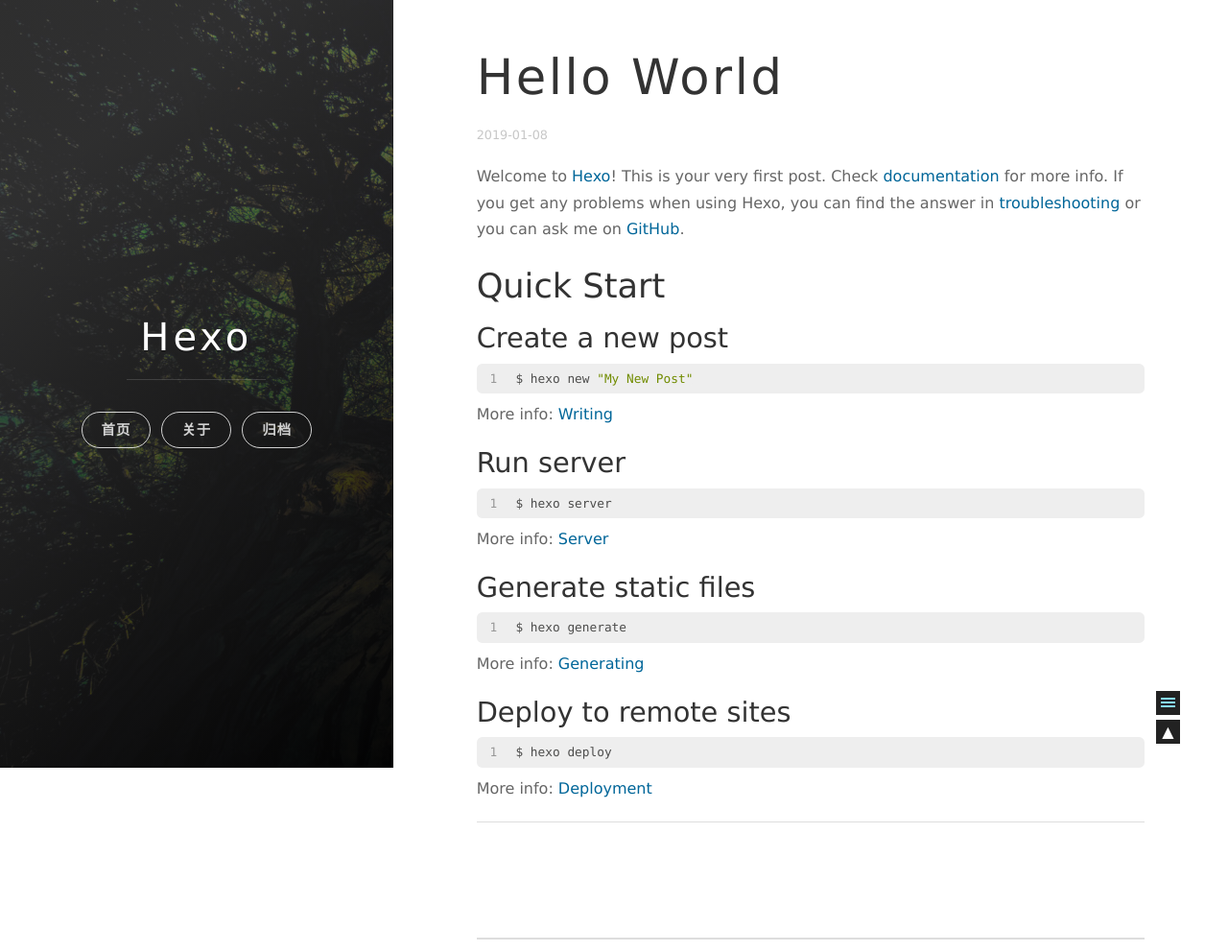
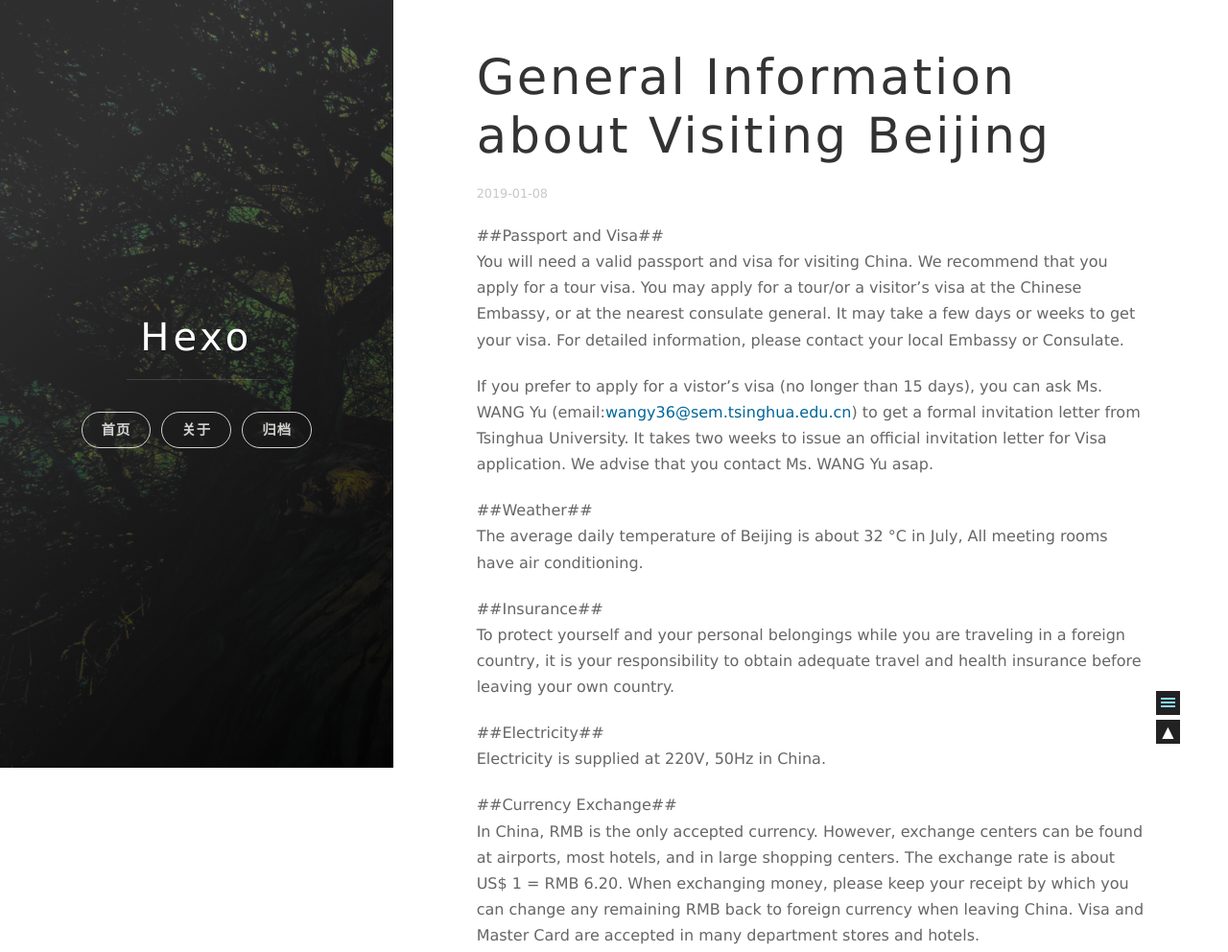
Before and after one commit to azadtanyn/azadtanyn.github.io, a plain HTML site: page 2019/01/08/hello-world/index.html in a window 1280 px wide. Shown: the top 992 px of the page at 96% size. Drawn offline with nearby package versions, Linux system fonts and the light colour scheme; some packages are replaced by stand-ins of ours.

Commit message:
Site updated: 2019-01-08 13:56:39

```diff
--- a/2019/01/08/hello-world/index.html
+++ b/2019/01/08/hello-world/index.html
@@ -7,7 +7,7 @@
 
 
     <title>
-      Hello World | Hexo
+      General Information about Visiting Beijing | Hexo
     </title>
 
     <meta name="viewport" content="width=device-width, initial-scale=1, maximum-scale=1, user-scalable=no">
@@ -16,17 +16,17 @@
 
 
 
-    <meta name="description" content="Welcome to Hexo! This is your very first post. Check documentation for more info. If you get any problems when using Hexo, you can find the answer in troubleshooting or you can ask me on GitHub. Quick">
+    <meta name="description" content="##Passport and Visa##You will need a valid passport and visa for visiting China. We recommend that you apply for a tour visa. You may apply for a tour/or a visitor’s visa at the Chinese Embassy, or at">
 <meta property="og:type" content="article">
-<meta property="og:title" content="Hello World | Hexo">
+<meta property="og:title" content="General Information about Visiting Beijing | Hexo">
 <meta property="og:url" content="http://yoursite.com/2019/01/08/hello-world/index.html">
 <meta property="og:site_name" content="Hexo">
-<meta property="og:description" content="Welcome to Hexo! This is your very first post. Check documentation for more info. If you get any problems when using Hexo, you can find the answer in troubleshooting or you can ask me on GitHub. Quick">
+<meta property="og:description" content="##Passport and Visa##You will need a valid passport and visa for visiting China. We recommend that you apply for a tour visa. You may apply for a tour/or a visitor’s visa at the Chinese Embassy, or at">
 <meta property="og:locale" content="default">
-<meta property="og:updated_time" content="2019-01-08T04:36:09.717Z">
+<meta property="og:updated_time" content="2019-01-08T05:54:38.338Z">
 <meta name="twitter:card" content="summary">
-<meta name="twitter:title" content="Hello World | Hexo">
-<meta name="twitter:description" content="Welcome to Hexo! This is your very first post. Check documentation for more info. If you get any problems when using Hexo, you can find the answer in troubleshooting or you can ask me on GitHub. Quick">
+<meta name="twitter:title" content="General Information about Visiting Beijing | Hexo">
+<meta name="twitter:description" content="##Passport and Visa##You will need a valid passport and visa for visiting China. We recommend that you apply for a tour visa. You may apply for a tour/or a visitor’s visa at the Chinese Embassy, or at">
 
 
 
@@ -150,7 +150,7 @@
 
   <header class="post-header">
 
-    <h1 class="post-title">Hello World</h1>
+    <h1 class="post-title">General Information about Visiting Beijing</h1>
 
 
 
@@ -171,15 +171,14 @@
   </header>
 
   <section id="post-content" class="article-content post">
-    <p>Welcome to <a href="https://hexo.io/" target="_blank" rel="noopener">Hexo</a>! This is your very first post. Check <a href="https://hexo.io/docs/" target="_blank" rel="noopener">documentation</a> for more info. If you get any problems when using Hexo, you can find the answer in <a href="https://hexo.io/docs/troubleshooting.html" target="_blank" rel="noopener">troubleshooting</a> or you can ask me on <a href="https://github.com/hexojs/hexo/issues" target="_blank" rel="noopener">GitHub</a>.</p>
-<h2 id="Quick-Start"><a href="#Quick-Start" class="headerlink" title="Quick Start"></a>Quick Start</h2><h3 id="Create-a-new-post"><a href="#Create-a-new-post" class="headerlink" title="Create a new post"></a>Create a new post</h3><figure class="highlight bash"><table><tr><td class="gutter"><pre><span class="line">1</span><br></pre></td><td class="code"><pre><span class="line">$ hexo new <span class="string">"My New Post"</span></span><br></pre></td></tr></table></figure>
-<p>More info: <a href="https://hexo.io/docs/writing.html" target="_blank" rel="noopener">Writing</a></p>
-<h3 id="Run-server"><a href="#Run-server" class="headerlink" title="Run server"></a>Run server</h3><figure class="highlight bash"><table><tr><td class="gutter"><pre><span class="line">1</span><br></pre></td><td class="code"><pre><span class="line">$ hexo server</span><br></pre></td></tr></table></figure>
-<p>More info: <a href="https://hexo.io/docs/server.html" target="_blank" rel="noopener">Server</a></p>
-<h3 id="Generate-static-files"><a href="#Generate-static-files" class="headerlink" title="Generate static files"></a>Generate static files</h3><figure class="highlight bash"><table><tr><td class="gutter"><pre><span class="line">1</span><br></pre></td><td class="code"><pre><span class="line">$ hexo generate</span><br></pre></td></tr></table></figure>
-<p>More info: <a href="https://hexo.io/docs/generating.html" target="_blank" rel="noopener">Generating</a></p>
-<h3 id="Deploy-to-remote-sites"><a href="#Deploy-to-remote-sites" class="headerlink" title="Deploy to remote sites"></a>Deploy to remote sites</h3><figure class="highlight bash"><table><tr><td class="gutter"><pre><span class="line">1</span><br></pre></td><td class="code"><pre><span class="line">$ hexo deploy</span><br></pre></td></tr></table></figure>
-<p>More info: <a href="https://hexo.io/docs/deployment.html" target="_blank" rel="noopener">Deployment</a></p>
+    <p>##Passport and Visa##<br>You will need a valid passport and visa for visiting China. We recommend that you apply for a tour visa. You may apply for a tour/or a visitor’s visa at the Chinese Embassy, or at the nearest consulate general. It may take a few days or weeks to get your visa. For detailed information, please contact your local Embassy or Consulate.</p>
+<p>If you prefer to apply for a vistor’s visa (no longer than 15 days), you can ask Ms. WANG Yu (email:<a href="mailto:&#x77;&#97;&#110;&#103;&#x79;&#51;&#x36;&#x40;&#x73;&#x65;&#x6d;&#x2e;&#116;&#115;&#x69;&#x6e;&#103;&#x68;&#117;&#x61;&#x2e;&#101;&#100;&#x75;&#46;&#99;&#110;" target="_blank" rel="noopener">&#x77;&#97;&#110;&#103;&#x79;&#51;&#x36;&#x40;&#x73;&#x65;&#x6d;&#x2e;&#116;&#115;&#x69;&#x6e;&#103;&#x68;&#117;&#x61;&#x2e;&#101;&#100;&#x75;&#46;&#99;&#110;</a>) to get a formal invitation letter from Tsinghua University. It takes two weeks to issue an official invitation letter for Visa application. We advise that you contact Ms. WANG Yu asap.</p>
+<p>##Weather##<br>The average daily temperature of Beijing is about 32 °C in July, All meeting rooms have air conditioning.</p>
+<p>##Insurance##<br>To protect yourself and your personal belongings while you are traveling in a foreign country, it is your responsibility to obtain adequate travel and health insurance before leaving your own country.</p>
+<p>##Electricity##<br>Electricity is supplied at 220V, 50Hz in China.</p>
+<p>##Currency Exchange##<br>In China, RMB is the only accepted currency. However, exchange centers can be found at airports, most hotels, and in large shopping centers. The exchange rate is about US$ 1 = RMB 6.20. When exchanging money, please keep your receipt by which you can change any remaining RMB back to foreign currency when leaving China. Visa and Master Card are accepted in many department stores and hotels.</p>
+<p>The Bank of China and most hotels will cash travelers - checks issued by any major foreign bank or financial institution for which you must show a passport and pay a 0.75 percent commission. Travelers’ checks signed over to a third party cannot be cashed in China, but can be presented for collection through the Bank of China.</p>
+<p>##Reconfirmation of Air Ticket##<br>Departure airline ticket (international) needs to be reconfirmed 72 hours prior to departure. You can do this by calling the airline offices. Please note that these offices are not typically open on weekends.</p>
 
   </section>
 
```
Also changed, not shown: archives/2019/01/index.html (+1 -1 lines), archives/2019/index.html (+1 -1 lines), archives/index.html (+1 -1 lines), index.html (+1 -1 lines).
